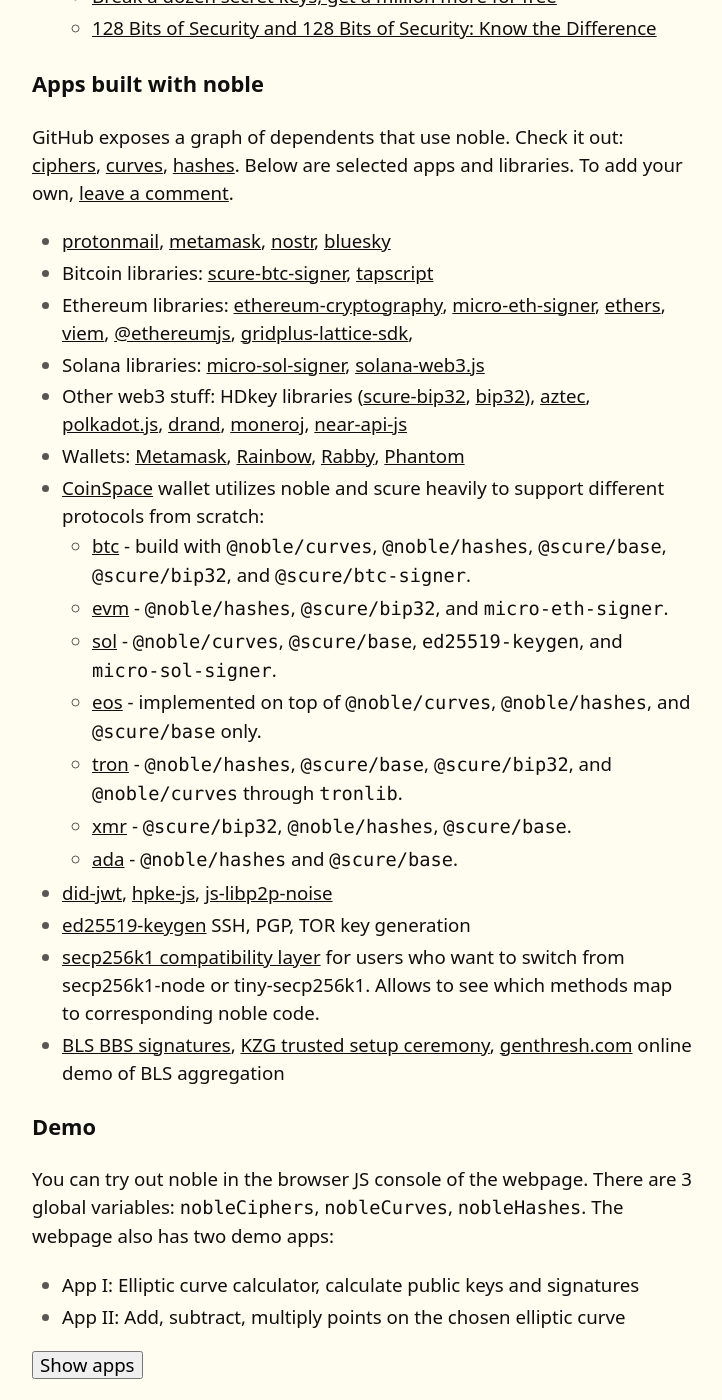
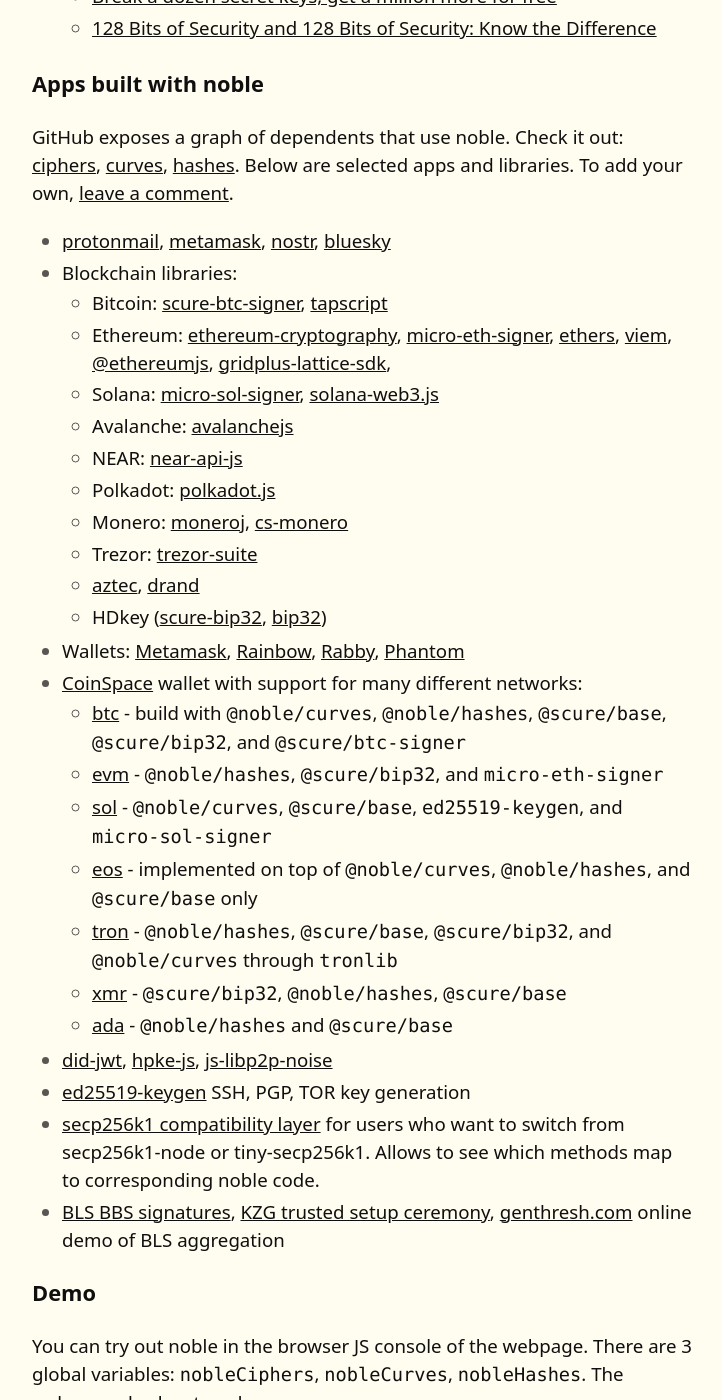
Before and after one commit to paulmillr/paulmillr.github.io, a Jekyll site: the page built from noble.md, in a window 1280 px wide and 1400 px high, scrolled down 2521 px. Shown: the whole window, without its empty margins (278-1000 px from the left). Built offline with Jekyll 4.4.1, drawn with Linux system fonts in a browser that asks for light colours.

Commit message:
noble bump

```diff
--- a/noble.md
+++ b/noble.md
@@ -72,19 +72,26 @@
 GitHub exposes a graph of dependents that use noble. Check it out: [ciphers](https://github.com/paulmillr/noble-ciphers/network/dependents), [curves](https://github.com/paulmillr/noble-curves/network/dependents), [hashes](https://github.com/paulmillr/noble-hashes/network/dependents). Below are selected apps and libraries. To add your own, [leave a comment](https://github.com/paulmillr/noble-curves/discussions/90).
 
 * [protonmail](https://github.com/ProtonMail/WebClients), [metamask](https://gist.github.com/paulmillr/4f268f448d4e4dc31ff99503f6935a29), [nostr](https://github.com/nbd-wtf/nostr-tools), [bluesky](https://github.com/bluesky-social/atproto)
-* Bitcoin libraries: [scure-btc-signer](https://github.com/paulmillr/scure-btc-signer), [tapscript](https://github.com/cmdruid/tapscript)
-* Ethereum libraries: [ethereum-cryptography](https://github.com/ethereum/js-ethereum-cryptography), [micro-eth-signer](https://github.com/paulmillr/micro-eth-signer), [ethers](https://github.com/ethers-io/ethers.js), [viem](https://viem.sh), [@ethereumjs](https://github.com/ethereumjs/ethereumjs-monorepo), [gridplus-lattice-sdk](https://github.com/GridPlus/lattice-eth2-utils),
-* Solana libraries: [micro-sol-signer](https://github.com/paulmillr/micro-sol-signer), [solana-web3.js](https://github.com/solana-labs/solana-web3.js)
-* Other web3 stuff: HDkey libraries ([scure-bip32](https://github.com/paulmillr/scure-bip32), [bip32](https://github.com/bitcoinjs/bip32)), [aztec](https://github.com/AztecProtocol/aztec-packages), [polkadot.js](https://github.com/polkadot-js/common), [drand](https://github.com/drand/drand-client), [moneroj](https://github.com/beritani/moneroj), [near-api-js](https://github.com/near/near-api-js/blob/7c9142fed5a0ca10a710bd519f7d3543bd2a5a95/packages/crypto/package.json#L23)
+* Blockchain libraries:
+    * Bitcoin: [scure-btc-signer](https://github.com/paulmillr/scure-btc-signer), [tapscript](https://github.com/cmdruid/tapscript)
+    * Ethereum: [ethereum-cryptography](https://github.com/ethereum/js-ethereum-cryptography), [micro-eth-signer](https://github.com/paulmillr/micro-eth-signer), [ethers](https://github.com/ethers-io/ethers.js), [viem](https://viem.sh), [@ethereumjs](https://github.com/ethereumjs/ethereumjs-monorepo), [gridplus-lattice-sdk](https://github.com/GridPlus/lattice-eth2-utils),
+    * Solana: [micro-sol-signer](https://github.com/paulmillr/micro-sol-signer), [solana-web3.js](https://github.com/solana-labs/solana-web3.js)
+    * Avalanche: [avalanchejs](https://github.com/ava-labs/avalanchejs)
+    * NEAR: [near-api-js](https://github.com/near/near-api-js/blob/7c9142fed5a0ca10a710bd519f7d3543bd2a5a95/packages/crypto/package.json#L23)
+    * Polkadot: [polkadot.js](https://github.com/polkadot-js/common)
+    * Monero: [moneroj](https://github.com/beritani/moneroj), [cs-monero](https://github.com/CoinSpace/cs-monero-wallet)
+    * Trezor: [trezor-suite](https://github.com/trezor/trezor-suite/blob/f420619d60b3a88731865a3964857f6ba614ff6a/packages/connect/package.json#L53)
+    * [aztec](https://github.com/AztecProtocol/aztec-packages), [drand](https://github.com/drand/drand-client)
+    * HDkey ([scure-bip32](https://github.com/paulmillr/scure-bip32), [bip32](https://github.com/bitcoinjs/bip32))
 * Wallets: [Metamask](https://github.com/MetaMask/eth-sig-util), [Rainbow](https://github.com/rainbow-me/browser-extension), [Rabby](https://github.com/RabbyHub/Rabby), [Phantom](https://phantom.app)
-* [CoinSpace](https://github.com/CoinSpace/CoinSpace) wallet utilizes noble and scure heavily to support different protocols from scratch:
-    * [btc](https://github.com/CoinSpace/cs-bitcoin-wallet) - build with `@noble/curves`, `@noble/hashes`, `@scure/base`, `@scure/bip32`, and `@scure/btc-signer`.
-    * [evm](https://github.com/CoinSpace/cs-evm-wallet) - `@noble/hashes`, `@scure/bip32`, and `micro-eth-signer`.
-    * [sol](https://github.com/CoinSpace/cs-solana-wallet) - `@noble/curves`, `@scure/base`, `ed25519-keygen`, and `micro-sol-signer`.
-    * [eos](https://github.com/CoinSpace/cs-eos-wallet) - implemented on top of `@noble/curves`, `@noble/hashes`, and `@scure/base` only.
-    * [tron](https://github.com/CoinSpace/cs-tron-wallet) - `@noble/hashes`, `@scure/base`, `@scure/bip32`, and `@noble/curves` through `tronlib`.
-    * [xmr](https://github.com/CoinSpace/cs-monero-wallet) - `@scure/bip32`, `@noble/hashes`, `@scure/base`.
-    * [ada](https://github.com/CoinSpace/cs-cardano-wallet) - `@noble/hashes` and `@scure/base`.
+* [CoinSpace](https://github.com/CoinSpace/CoinSpace) wallet with support for many different networks:
+    * [btc](https://github.com/CoinSpace/cs-bitcoin-wallet) - build with `@noble/curves`, `@noble/hashes`, `@scure/base`, `@scure/bip32`, and `@scure/btc-signer`
+    * [evm](https://github.com/CoinSpace/cs-evm-wallet) - `@noble/hashes`, `@scure/bip32`, and `micro-eth-signer`
+    * [sol](https://github.com/CoinSpace/cs-solana-wallet) - `@noble/curves`, `@scure/base`, `ed25519-keygen`, and `micro-sol-signer`
+    * [eos](https://github.com/CoinSpace/cs-eos-wallet) - implemented on top of `@noble/curves`, `@noble/hashes`, and `@scure/base` only
+    * [tron](https://github.com/CoinSpace/cs-tron-wallet) - `@noble/hashes`, `@scure/base`, `@scure/bip32`, and `@noble/curves` through `tronlib`
+    * [xmr](https://github.com/CoinSpace/cs-monero-wallet) - `@scure/bip32`, `@noble/hashes`, `@scure/base`
+    * [ada](https://github.com/CoinSpace/cs-cardano-wallet) - `@noble/hashes` and `@scure/base`
 * [did-jwt](https://github.com/decentralized-identity/did-jwt), [hpke-js](https://github.com/dajiaji/hpke-js), [js-libp2p-noise](https://github.com/ChainSafe/js-libp2p-noise)
 * [ed25519-keygen](https://github.com/paulmillr/ed25519-keygen) SSH, PGP, TOR key generation
 * [secp256k1 compatibility layer](https://github.com/ethereum/js-ethereum-cryptography/blob/2.0.0/src/secp256k1-compat.ts) for users who want to switch from secp256k1-node or tiny-secp256k1\. Allows to see which methods map to corresponding noble code.
```
